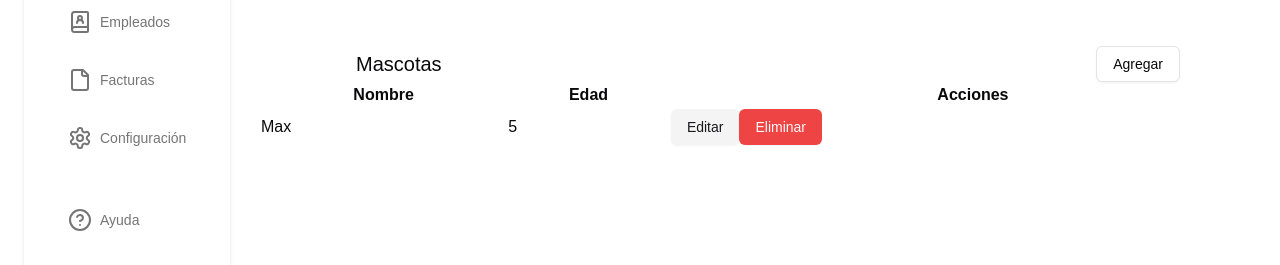
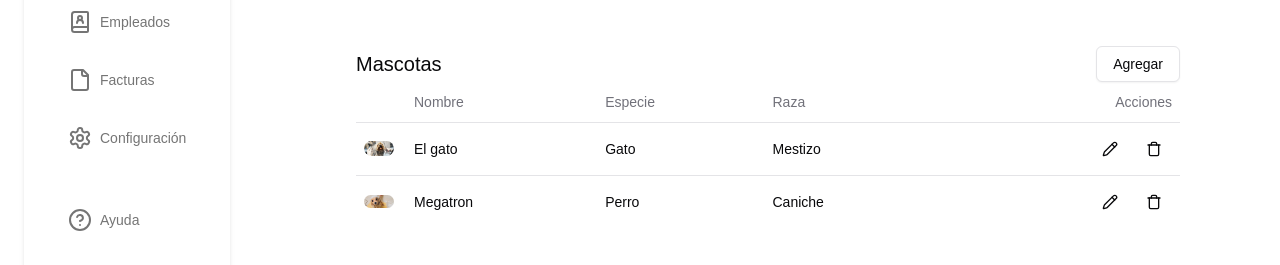
Before and after one commit to belencita12/IISS2, a Next.js app: page /dashboard/clients/1 in a window 1280 px wide. Shown: the part 617-882 px from the top of the page. Built offline with nearby package versions, Linux system fonts and the light colour scheme; no server answers.

Commit message:
feat: implement PetsTable component for pet management in client details

```diff
--- a/src/app/dashboard/clients/[id]/page.tsx
+++ b/src/app/dashboard/clients/[id]/page.tsx
@@ -3,6 +3,7 @@ import authOptions from "@/lib/auth/options";
 import { getServerSession, User } from "next-auth";
 import Image from 'next/image';
 import { Button } from "@/components/ui/button";
+import PetsTable from "@/components/admin/pet/PetsTable";
 
 type ClientDetailsProps = {
     params: {
@@ -37,30 +38,12 @@ export default async function ClientDetails({ params }: ClientDetailsProps) {
                 <p className="text-gray-600">{client.email}</p>
                </div>
             </section>
-            <section className="mx-auto">
-                <div className="flex justify-between items-center px-24">
+            <section className="mx-auto px-24">
+                <div className="flex justify-between items-center ">
                     <h2 className="text-xl">Mascotas</h2>
                     <Button variant={"outline"}>Agregar</Button>
                 </div>
-                <table className="w-full mx-auto px-24">
-                    <thead>
-                        <tr>
-                            <th>Nombre</th>
-                            <th>Edad</th>
-                            <th>Acciones</th>
-                        </tr>
-                    </thead>
-                    <tbody>
-                        <tr>
-                            <td>Max</td>
-                            <td>5</td>
-                            <td>
-                                <Button variant={"secondary"}>Editar</Button>
-                                <Button variant={"destructive"}>Eliminar</Button>
-                            </td>
-                        </tr>
-                    </tbody>
-                </table>
+                <PetsTable />
             </section>
         </>
     );
--- /dev/null
+++ b/src/components/admin/pet/PetsTable.tsx
@@ -0,0 +1,71 @@
+import {
+    Table,
+    TableBody,
+    TableCaption,
+    TableCell,
+    TableHead,
+    TableHeader,
+    TableRow,
+  } from "@/components/ui/table";
+  import { Pencil, Trash } from "lucide-react";
+  import Image from "next/image";
+  import { Button } from "@/components/ui/button";
+
+  const pets = [
+    {
+      id: 1,
+      name: "El gato",
+      species: "Gato",
+      breed: "Mestizo",
+      image: "/pelu1.png",
+    },
+    {
+      id: 2,
+      name: "Megatron",
+      species: "Perro",
+      breed: "Caniche",
+      image: "/pelu2.png",
+    },
+  ];
+
+  export default function PetsTable() {
+    return (
+      <Table>
+        <TableHeader>
+          <TableRow className="bg-[E9EAEF]">
+            <TableHead className="w-[50px]"> </TableHead>
+            <TableHead>Nombre</TableHead>
+            <TableHead>Especie</TableHead>
+            <TableHead>Raza</TableHead>
+            <TableHead className="text-right">Acciones</TableHead>
+          </TableRow>
+        </TableHeader>
+        <TableBody>
+          {pets.map((pet) => (
+            <TableRow key={pet.id}>
+              <TableCell>
+                <Image
+                  src={pet.image}
+                  alt={pet.name}
+                  width={30}
+                  height={30}
+                  className="rounded-full"
+                />
+              </TableCell>
+              <TableCell className="font-medium">{pet.name}</TableCell>
+              <TableCell>{pet.species}</TableCell>
+              <TableCell>{pet.breed}</TableCell>
+              <TableCell className="text-right flex gap-2 justify-end">
+                <Button variant="ghost" size="icon">
+                  <Pencil className="w-4 h-4" />
+                </Button>
+                <Button variant="ghost" size="icon">
+                  <Trash className="w-4 h-4" />
+                </Button>
+              </TableCell>
+            </TableRow>
+          ))}
+        </TableBody>
+      </Table>
+    );
+  }
--- /dev/null
+++ b/src/components/ui/table.tsx
@@ -0,0 +1,120 @@
+import * as React from "react"
+
+import { cn } from "@/lib/utils"
+
+const Table = React.forwardRef<
+  HTMLTableElement,
+  React.HTMLAttributes<HTMLTableElement>
+>(({ className, ...props }, ref) => (
+  <div className="relative w-full overflow-auto">
+    <table
+      ref={ref}
+      className={cn("w-full caption-bottom text-sm", className)}
+      {...props}
+    />
+  </div>
+))
+Table.displayName = "Table"
+
+const TableHeader = React.forwardRef<
+  HTMLTableSectionElement,
+  React.HTMLAttributes<HTMLTableSectionElement>
+>(({ className, ...props }, ref) => (
+  <thead ref={ref} className={cn("[&_tr]:border-b", className)} {...props} />
+))
+TableHeader.displayName = "TableHeader"
+
+const TableBody = React.forwardRef<
+  HTMLTableSectionElement,
+  React.HTMLAttributes<HTMLTableSectionElement>
+>(({ className, ...props }, ref) => (
+  <tbody
+    ref={ref}
+    className={cn("[&_tr:last-child]:border-0", className)}
+    {...props}
+  />
+))
+TableBody.displayName = "TableBody"
+
+const TableFooter = React.forwardRef<
+  HTMLTableSectionElement,
+  React.HTMLAttributes<HTMLTableSectionElement>
+>(({ className, ...props }, ref) => (
+  <tfoot
+    ref={ref}
+    className={cn(
+      "border-t bg-muted/50 font-medium [&>tr]:last:border-b-0",
+      className
+    )}
+    {...props}
+  />
+))
+TableFooter.displayName = "TableFooter"
+
+const TableRow = React.forwardRef<
+  HTMLTableRowElement,
+  React.HTMLAttributes<HTMLTableRowElement>
+>(({ className, ...props }, ref) => (
+  <tr
+    ref={ref}
+    className={cn(
+      "border-b transition-colors hover:bg-muted/50 data-[state=selected]:bg-muted",
+      className
+    )}
+    {...props}
+  />
+))
+TableRow.displayName = "TableRow"
+
+const TableHead = React.forwardRef<
+  HTMLTableCellElement,
+  React.ThHTMLAttributes<HTMLTableCellElement>
+>(({ className, ...props }, ref) => (
+  <th
+    ref={ref}
+    className={cn(
+      "h-10 px-2 text-left align-middle font-medium text-muted-foreground [&:has([role=checkbox])]:pr-0 [&>[role=checkbox]]:translate-y-[2px]",
+      className
+    )}
+    {...props}
+  />
+))
+TableHead.displayName = "TableHead"
+
+const TableCell = React.forwardRef<
+  HTMLTableCellElement,
+  React.TdHTMLAttributes<HTMLTableCellElement>
+>(({ className, ...props }, ref) => (
+  <td
+    ref={ref}
+    className={cn(
+      "p-2 align-middle [&:has([role=checkbox])]:pr-0 [&>[role=checkbox]]:translate-y-[2px]",
+      className
+    )}
+    {...props}
+  />
+))
+TableCell.displayName = "TableCell"
+
+const TableCaption = React.forwardRef<
+  HTMLTableCaptionElement,
+  React.HTMLAttributes<HTMLTableCaptionElement>
+>(({ className, ...props }, ref) => (
+  <caption
+    ref={ref}
+    className={cn("mt-4 text-sm text-muted-foreground", className)}
+    {...props}
+  />
+))
+TableCaption.displayName = "TableCaption"
+
+export {
+  Table,
+  TableHeader,
+  TableBody,
+  TableFooter,
+  TableHead,
+  TableRow,
+  TableCell,
+  TableCaption,
+}
```
